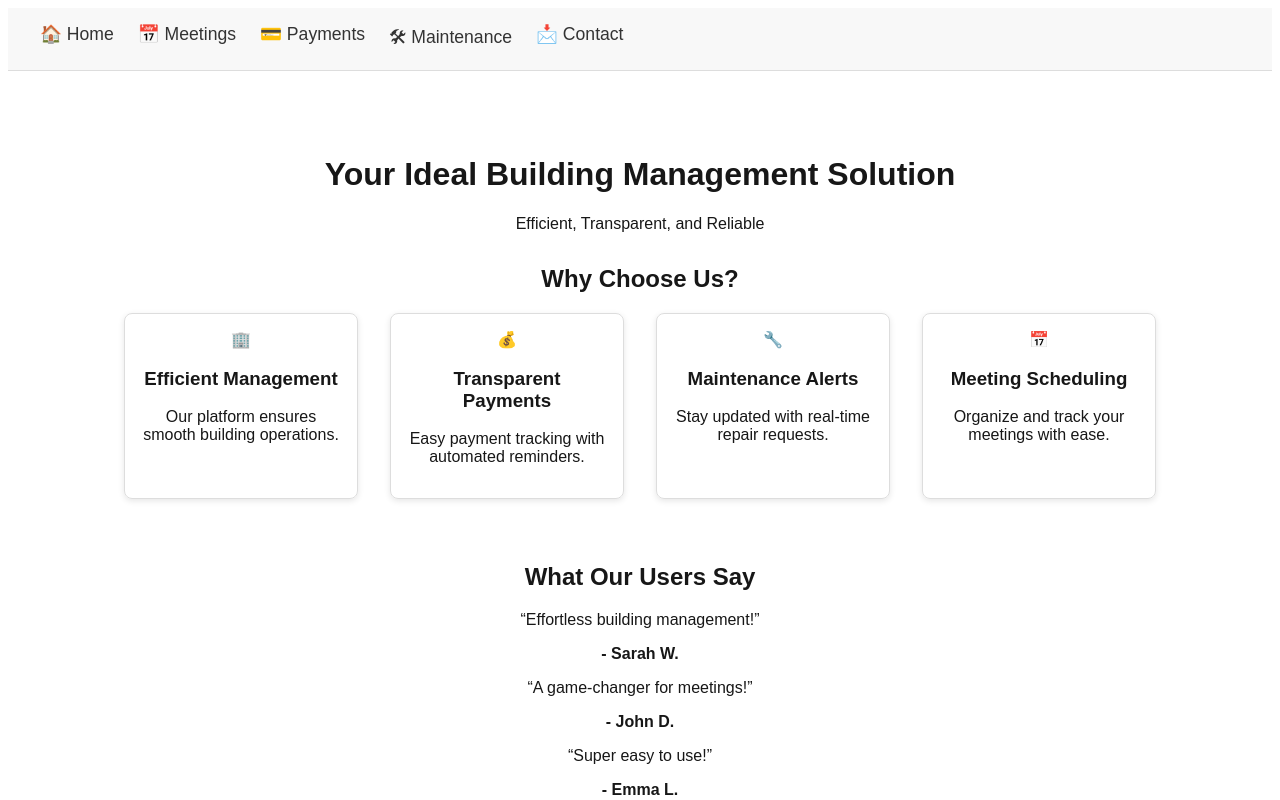
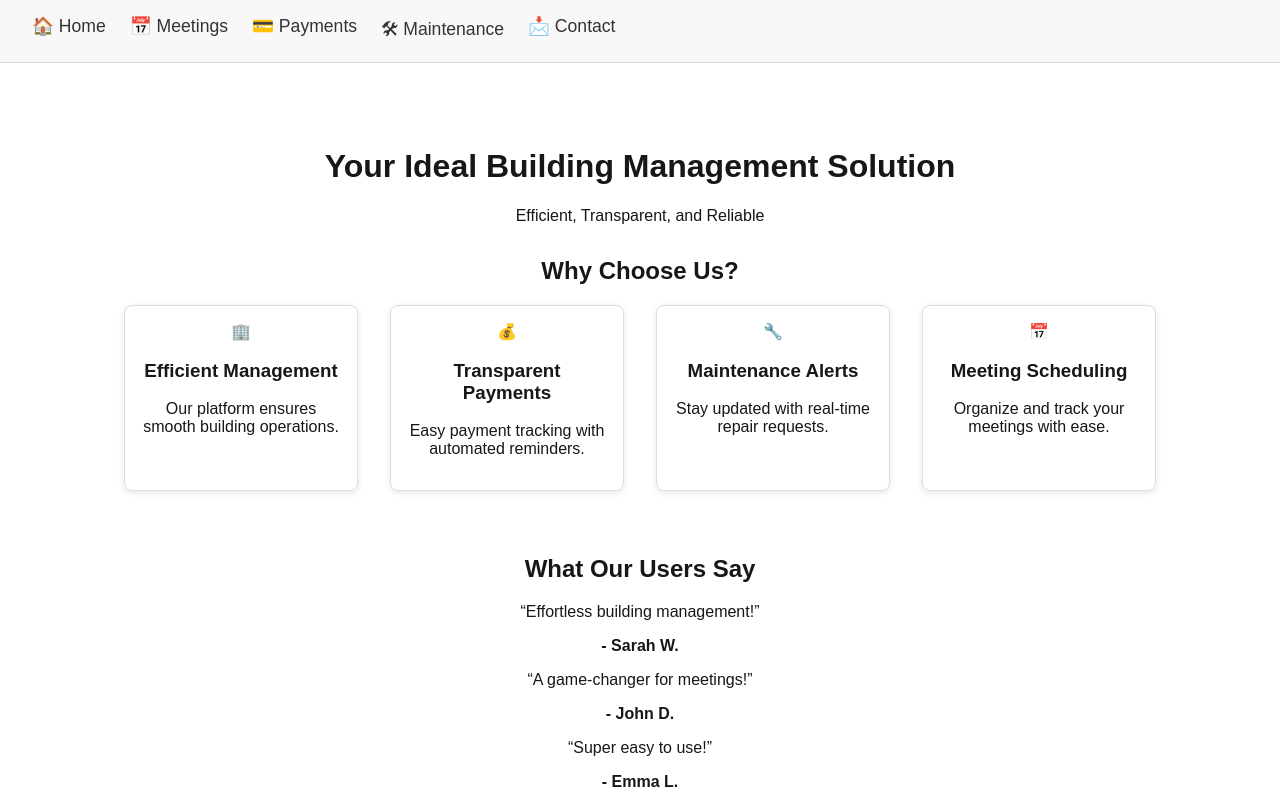
Before and after one commit to ShreyaMahesh120906/stratamanagement, a Next.js app: page / in a window 1280 px wide. Shown: the top 800 px of the page. Built offline with nearby package versions, Linux system fonts and the light colour scheme.

Commit message:
Update globals.css

```diff
--- a/app/globals.css
+++ b/app/globals.css
@@ -1,13 +1,6 @@
 :root {
   --background: #ffffff;
   --foreground: #171717;
-}
-
-@theme inline {
-  --color-background: var(--background);
-  --color-foreground: var(--foreground);
-  --font-sans: var(--font-geist-sans);
-  --font-mono: var(--font-geist-mono);
 }
 
 @media (prefers-color-scheme: dark) {
@@ -21,4 +14,6 @@
   background: var(--background);
   color: var(--foreground);
   font-family: Arial, Helvetica, sans-serif;
+  margin: 0;
+  padding: 0;
 }
```
